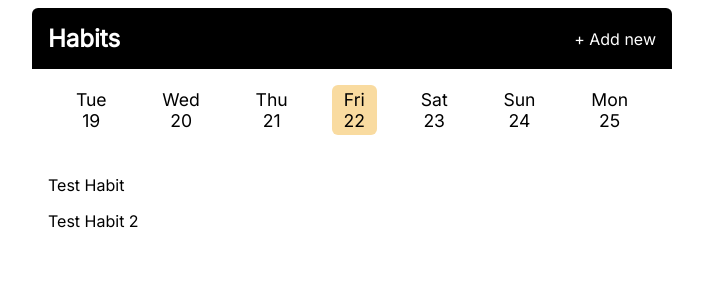
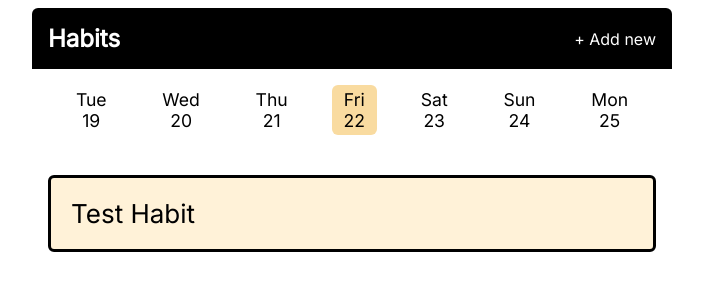
Before and after one commit to Anupal/udemy-website-tut, a Flask app: page / in a window 1280 px wide. Shown: the top 300 px of the page, without its empty margins (288-991 px from the left). Run offline with Flask 2, Linux system fonts and the light colour scheme.

Commit message:
add logic to complete habit and habit css

```diff
--- a/project-2/app.py
+++ b/project-2/app.py
@@ -1,8 +1,10 @@
 import datetime
-from flask import Flask, render_template, request
+from collections import defaultdict
+from flask import Flask, render_template, request, redirect, url_for
 
 app = Flask(__name__)
-habits = ["Test Habit", "Test Habit 2"]
+habits = ["Test Habit"]
+completions = defaultdict(list)
 
 @app.context_processor
 def add_calc_date_range():
@@ -22,6 +24,7 @@ def index():
         "index.html",
         habits=habits,
         title="Habit Tracker - Home",
+        completions=completions[selected_date],
         selected_date=selected_date)
 
 @app.route("/add", methods=["GET", "POST"])
@@ -33,3 +36,14 @@ def add_habit():
         "add_habit.html",
         title="Habbit Tracker - Add Habit",
         selected_date=datetime.date.today())
+
+
+@app.route("/complete", methods=["GET", "POST"])
+def complete():
+    date_string = request.form.get("date")
+    habit = request.form.get("habitName")
+    date = datetime.date.fromisoformat(date_string)
+    completions[date].append(habit)
+    print("hello hello")
+
+    return redirect(url_for("index", date=date_string))
--- a/project-2/static/css/main.css
+++ b/project-2/static/css/main.css
@@ -119,3 +119,50 @@ body {
         display: block;
     }
 }
+
+.habit {
+    display: flex;
+    flex-direction: row;
+    align-items: center;
+    justify-content: space-between;
+    font-size: 26px;
+    padding: 20px;
+    margin-bottom: 20px;
+    background-color: #fff2d8;
+    border: 3px solid black;
+    border-radius: 6px;
+}
+
+.habit:not(.completed) {
+    padding: 0;
+}
+
+.habit:not(.completed):hover {
+    background-color: #e9cd87;
+}
+
+.habit__icon {
+    width: 1em;
+    height: 1em;
+}
+
+.habit__name {
+    margin: 0;
+}
+
+.habit__form {
+    width: 100%;
+}
+
+.habit__button {
+    display: block;
+    width: 100%;
+    margin: 0;
+    padding: 20px;
+    font-size: inherit;
+    font-family: inherit;
+    text-align: left;
+    border: none;
+    background-color: unset;
+    cursor: pointer;
+}
--- a/project-2/templates/index.html
+++ b/project-2/templates/index.html
@@ -3,11 +3,27 @@
 {% block main_content %}
     <section class="habit-list">
         {% for habit in habits %}
-            <div class="habit">
-                <p class="habit__name">
-                    {{ habit }}
-                </p>
-            </div>
+            {% set completed = habit in completions %}
+            {% if completed %}
+                <div class="habit completed">
+                    <p class="habit__name">
+                        {{ habit }}
+                    </p>
+                    <svg class="habit__icon" xmlns="http://www.w3.org/2000/svg" viewBox="0 0 20 20" fill="currentColor">
+                        <path fill-rule="evenodd" d="M10 18a8 8 0 100-16 8 8 0 000 16zm3.707-9.293a1 1 0 00-1.414-1.414L9 10.586 7.707 9.293a1 1 0 00-1.414 1.414l2 2a1 1 0 001.414 0l4-4z" clip-rule="evenodd" />
+                    </svg>
+                </div>
+            {% else %}
+                <div class="habit">
+                    <form method="POST" class="habit__form" action="{{ url_for('complete') }}">
+                    <input type="hidden" id="habitName" name="habitName" value="{{ habit }}" />
+                    <input type="hidden" id="date" name="date" value="{{ selected_date }}" />
+                    <button type="submit" class="habit__button">
+                            {{ habit }}
+                    </button>
+                    </form>
+                </div>
+            {% endif %}
         {% endfor %}
     </section>
 {% endblock %}
```
